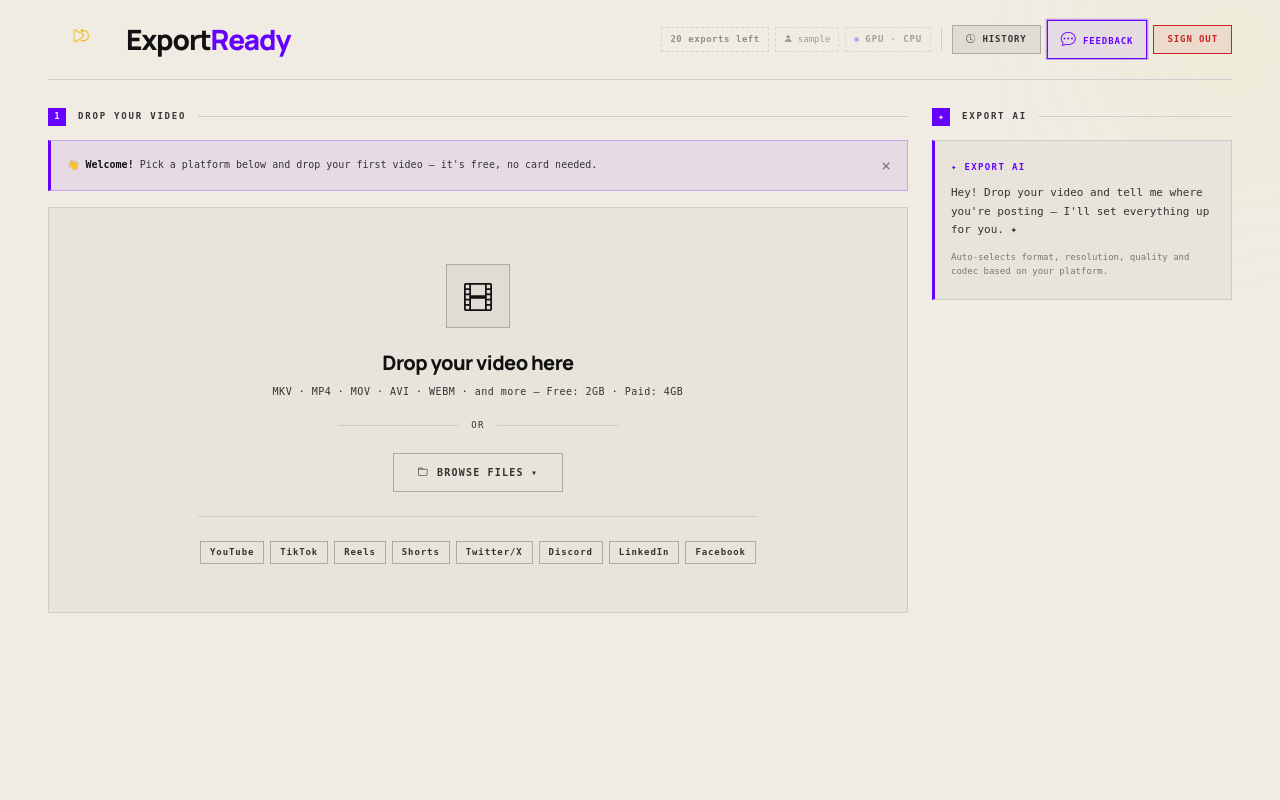
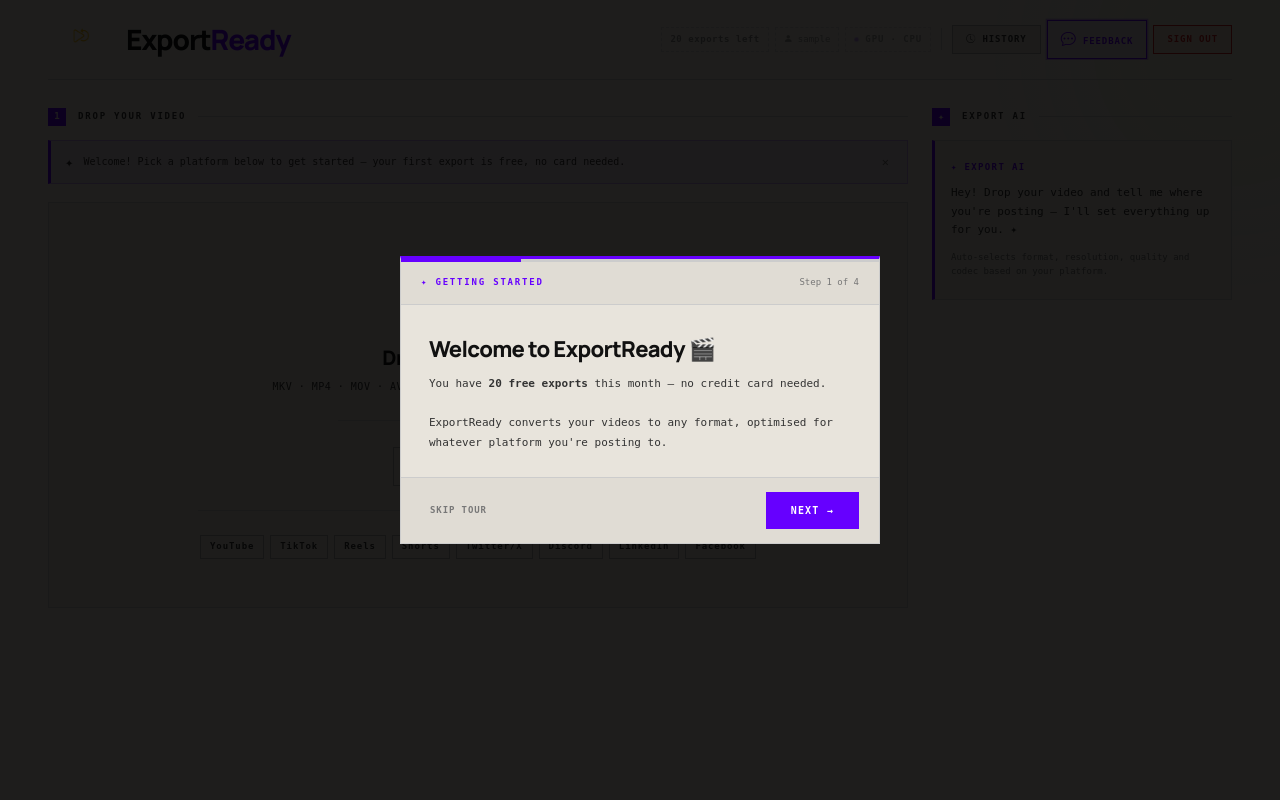
Before and after one commit to iamjeffdoria/converter, a Django app: page /convert/ in a window 1280 px wide. Run offline with Django 5.2, Linux system fonts and the light colour scheme; the visitor is signed in with stand-in values (Sample User, id 1); data comes from the database, SQL or seed files in the repository; data that the repository does not hold is empty; some libraries are stand-ins or nearby versions.

Commit message:
with onboarding

```diff
--- a/converter/admin.py
+++ b/converter/admin.py
@@ -1,5 +1,5 @@
 from django.contrib import admin
-from .models import JobRecord, Feedback
+from .models import JobRecord, Feedback, OnboardingState
 
 
 @admin.register(JobRecord)
@@ -25,3 +25,5 @@
     created_at_human.short_description = 'Created at'
 
 admin.site.register(Feedback)
+
+admin.site.register(OnboardingState)
--- a/converter/urls.py
+++ b/converter/urls.py
@@ -33,5 +33,6 @@
     path('health/', views.health, name='health'),
 
     path('submit-feedback/', views.submit_feedback, name='submit_feedback'),
+    path('onboarding/', views.onboarding_status, name='onboarding_status'),
 
 ]
--- a/converter/views.py
+++ b/converter/views.py
@@ -16,7 +16,7 @@
 from collections import defaultdict, Counter
 import time as _time
 from . import models
-from .models import JobRecord, Visitor, UserAccount,Feedback
+from .models import JobRecord, Visitor, UserAccount,Feedback, OnboardingState
 from django.db.models import F
 import hmac
 import hashlib
@@ -1116,6 +1116,7 @@
     return render(request, 'converter/analytics_dashboard.html')
 
 def analytics_api(request):
+
     if not request.session.get('analytics_authed'):
         return JsonResponse({'error': 'Unauthorised'}, status=401)
 
@@ -1297,6 +1298,21 @@
             'ip':       str(fb.ip_address) if fb.ip_address else None,
             'when':     fb_when,
         })
+    ob_all       = OnboardingState.objects.select_related('user').all()
+    ob_completed = ob_all.filter(completed=True, step__gte=4).count()
+    ob_skipped   = ob_all.filter(completed=True, step__lt=4).count()
+    ob_in_prog   = ob_all.filter(completed=False, step__gt=0).count()
+    ob_never     = ob_all.filter(completed=False, step=0).count()
+
+    ob_records = []
+    for ob in ob_all.order_by('-id')[:100]:
+        ob_records.append({
+            'username':  ob.user.username if ob.user else '—',
+            'step':      ob.step,
+            'completed': ob.completed,
+            'created_at': ob.created_at.strftime('%b %d, %Y') if ob.created_at else '—',
+            'completed_at': ob.completed_at.strftime('%b %d, %Y') if ob.completed_at else None,
+        })
 
     # ── Build response ────────────────────────────────────────────────────
     return JsonResponse({
@@ -1344,6 +1360,13 @@
         'paidUsers':   users_with_credits,
         'recentUsers': recent_users,
         'feedback':    feedback_list,
+
+        # Onboarding
+        'obCompleted': ob_completed,
+        'obSkipped':   ob_skipped,
+        'obInProgress': ob_in_prog,
+        'obNever':     ob_never,
+        'obRecords':   ob_records,
     })
 
 
@@ -2015,3 +2038,34 @@
 
     except Exception:
         return JsonResponse({'error': 'Server error. Please try again.'}, status=500)
+
+
+@login_required
+def onboarding_status(request):
+    """GET: check if onboarding needed. POST: mark a step complete."""
+    from .models import OnboardingState
+    state, _ = OnboardingState.objects.get_or_create(user=request.user)
+
+    if request.method == 'POST':
+        try:
+            body = json.loads(request.body)
+        except:
+            return JsonResponse({'error': 'Invalid JSON.'}, status=400)
+        action = body.get('action')
+        if action == 'next':
+            state.step += 1
+            state.save(update_fields=['step'])
+        elif action == 'complete':
+            state.completed = True
+            from django.utils import timezone
+            state.completed_at = timezone.now()
+            state.save(update_fields=['completed', 'completed_at'])
+        elif action == 'dismiss':
+            state.completed = True
+            state.save(update_fields=['completed'])
+        return JsonResponse({'step': state.step, 'completed': state.completed})
+
+    return JsonResponse({
+        'show': not state.completed,
+        'step': state.step,
+    })
--- a/templates/converter/index.html
+++ b/templates/converter/index.html
@@ -115,27 +115,12 @@
       <!-- ══ LEFT: CONVERTER COLUMN ══ -->
       <div class="converter-col">
 
-<!-- STEP 1: DROP -->
+        <!-- STEP 1: DROP -->
         <div class="section-header">
           <div class="section-num active" id="stepNum1">1</div>
           <div class="section-title-text">Drop Your Video</div>
           <div class="section-line"></div>
         </div>
-
-        {% if job_count == 0 %}
-        <div id="first-use-banner" style="
-          display:flex; align-items:center; justify-content:space-between; gap:12px; flex-wrap:wrap;
-          background:var(--accent-soft);
-          border:1px solid rgba(102,0,255,0.25);
-          border-left:3px solid var(--accent);
-          padding:12px 16px; margin-bottom:16px;
-          font-family:var(--mono); font-size:10px; color:var(--text-mid); line-height:1.6;
-        ">
-          <span>👋 <strong style="color:var(--text)">Welcome!</strong> Pick a platform below and drop your first video — it's free, no card needed.</span>
-          <button onclick="document.getElementById('first-use-banner').style.display='none'"
-            style="background:none;border:none;cursor:pointer;font-size:16px;color:var(--muted);flex-shrink:0;">×</button>
-        </div>
-        {% endif %}
 
         <!-- {% if free_remaining <= 1 and credits == 0 %}
         <div style="
@@ -164,10 +149,31 @@
           ">⚡ Get Credits →</a>
         </div>
         {% endif %} -->
-
+          {% if user.is_authenticated and job_count == 0 %}
+            <div style="
+              display:flex; align-items:center; gap:10px;
+              background:var(--accent-soft);
+              border:1px solid rgba(102,0,255,0.25);
+              border-left:3px solid var(--accent);
+              padding:10px 14px;
+              margin-bottom:18px;
+              font-family:var(--mono); font-size:10px;
+              color:var(--text-mid); line-height:1.6;
+              text-align:left;
+            ">
+              <span style="font-size:14px;flex-shrink:0;">✦</span>
+             <span style="flex:1;">Welcome! Pick a platform below to get started — your first export is free, no card needed.</span>
+              <button onclick="this.closest('div').style.display='none'" style="
+                background:none; border:none; cursor:pointer;
+                font-family:var(--mono); font-size:12px;
+                color:var(--muted); padding:0 4px; line-height:1; flex-shrink:0;
+              ">✕</button>
+            </div>
+            {% endif %}
         <div id="dropZone" class="drop-zone" tabindex="0" role="button" aria-label="Upload video file">
           <div class="drop-inner">
             <div class="drop-icon-wrap"><i class="bi bi-film"></i></div>
+
             <div class="drop-headline">Drop your video here</div>
             <div class="drop-sub">
               MKV · MP4 · MOV · AVI · WEBM · and more — Free: 2GB · Paid: 4GB
@@ -873,6 +879,9 @@
     }
 }
 </script>
+{% if user.is_authenticated %}
+  {% include 'converter/onboarding.html' %}
+{% endif %}
 <script src="{% static 'assets/js/converter.js' %}"></script>
 </body>
 </html>
--- /dev/null
+++ b/templates/converter/onboarding.html
@@ -0,0 +1,173 @@
+{% load static %}
+
+<!-- ── ONBOARDING OVERLAY ── -->
+<div id="onboardingOverlay" style="
+  display:none; position:fixed; inset:0; z-index:20000;
+  background:rgba(0,0,0,0.88);
+  align-items:center; justify-content:center;
+  padding:20px;
+  animation:fadeIn 0.3s ease;
+">
+  <div style="
+    background:var(--surface);
+    border:1px solid var(--border-mid);
+    border-top:3px solid var(--accent);
+    max-width:480px; width:100%;
+    position:relative;
+    animation:fadeIn 0.25s ease;
+  ">
+
+    <!-- Progress bar -->
+    <div style="height:3px; background:var(--border-mid); position:relative;">
+      <div id="onboardingProgress" style="
+        height:100%; background:var(--accent);
+        transition:width 0.4s ease; width:0%;
+      "></div>
+    </div>
+
+    <!-- Header -->
+    <div style="
+      padding:14px 20px;
+      border-bottom:1px solid var(--border-mid);
+      background:var(--surface2);
+      display:flex; align-items:center; justify-content:space-between;
+    ">
+      <span style="font-family:var(--mono);font-size:9px;font-weight:700;letter-spacing:0.2em;text-transform:uppercase;color:var(--accent);">
+        ✦ Getting Started
+      </span>
+      <span id="onboardingStepLabel" style="font-family:var(--mono);font-size:9px;color:var(--muted);">
+        Step 1 of 4
+      </span>
+    </div>
+
+    <!-- Step content -->
+    <div id="onboardingBody" style="padding:32px 28px 24px;"></div>
+
+    <!-- Footer -->
+    <div style="
+      padding:14px 20px;
+      border-top:1px solid var(--border-mid);
+      background:var(--surface2);
+      display:flex; align-items:center; justify-content:space-between; gap:10px;
+    ">
+      <button onclick="dismissOnboarding()" style="
+        font-family:var(--mono);font-size:9px;font-weight:700;
+        letter-spacing:0.1em;text-transform:uppercase;
+        color:var(--muted);background:transparent;
+        border:1px solid transparent;cursor:pointer;padding:8px;
+      ">Skip tour</button>
+      <button id="onboardingNextBtn" onclick="nextOnboardingStep()" style="
+        font-family:var(--mono);font-size:10px;font-weight:700;
+        letter-spacing:0.12em;text-transform:uppercase;
+        padding:10px 24px;background:var(--accent);color:#fff;
+        border:1px solid var(--accent);cursor:pointer;
+        transition:background 0.15s;
+      ">Next →</button>
+    </div>
+
+  </div>
+</div>
+
+<script>
+const ONBOARDING_STEPS = [
+  {
+    title: 'Welcome to ExportReady 🎬',
+    body: `You have <strong>20 free exports</strong> this month — no credit card needed.<br><br>
+           ExportReady converts your videos to any format, optimised for whatever platform you're posting to.`,
+    pct: 25,
+  },
+  {
+    title: 'Pick your platform first',
+    body: `See those platform buttons — <strong>YouTube, TikTok, Reels, Discord</strong>?<br><br>
+           Tap one before uploading and we'll auto-set the right format, resolution, and quality for you.`,
+    pct: 50,
+  },
+  {
+    title: 'Drop or browse your file',
+    body: `Drag a video onto the drop zone, or click <strong>Browse Files</strong> to pick from your device or Google Drive.<br><br>
+           Free tier supports files up to <strong>2 GB</strong>.`,
+    pct: 75,
+  },
+  {
+    title: 'Export AI has your back ✦',
+    body: `The AI panel on the right will suggest settings automatically when you drop a file.<br><br>
+           You can also just type — <em>"make it small enough for Discord"</em> or <em>"best quality for YouTube"</em>.`,
+    pct: 100,
+    last: true,
+  },
+];
+
+let _onboardingStep = 0;
+
+function renderOnboardingStep(step) {
+  const s = ONBOARDING_STEPS[step];
+  if (!s) return;
+
+  document.getElementById('onboardingProgress').style.width = s.pct + '%';
+  document.getElementById('onboardingStepLabel').textContent = `Step ${step + 1} of ${ONBOARDING_STEPS.length}`;
+  document.getElementById('onboardingBody').innerHTML = `
+    <div style="font-family:var(--sans);font-weight:800;font-size:clamp(18px,4vw,22px);
+      letter-spacing:-0.03em;color:var(--text);margin-bottom:12px;line-height:1.15;">
+      ${s.title}
+    </div>
+    <div style="font-family:var(--mono);font-size:11px;color:var(--text-mid);line-height:1.8;">
+      ${s.body}
+    </div>
+  `;
+
+  const btn = document.getElementById('onboardingNextBtn');
+  if (s.last) {
+    btn.textContent = "Let's go ✦";
+    btn.onclick = completeOnboarding;
+  } else {
+    btn.textContent = 'Next →';
+    btn.onclick = nextOnboardingStep;
+  }
+}
+
+async function nextOnboardingStep() {
+  await fetch('/onboarding/', {
+    method: 'POST',
+    headers: { 'Content-Type': 'application/json', 'X-CSRFToken': getCookie('csrftoken') },
+    body: JSON.stringify({ action: 'next' })
+  });
+  _onboardingStep++;
+  if (_onboardingStep >= ONBOARDING_STEPS.length) {
+    completeOnboarding();
+  } else {
+    renderOnboardingStep(_onboardingStep);
+  }
+}
+
+async function completeOnboarding() {
+  await fetch('/onboarding/', {
+    method: 'POST',
+    headers: { 'Content-Type': 'application/json', 'X-CSRFToken': getCookie('csrftoken') },
+    body: JSON.stringify({ action: 'complete' })
+  });
+  document.getElementById('onboardingOverlay').style.display = 'none';
+}
+
+async function dismissOnboarding() {
+  await fetch('/onboarding/', {
+    method: 'POST',
+    headers: { 'Content-Type': 'application/json', 'X-CSRFToken': getCookie('csrftoken') },
+    body: JSON.stringify({ action: 'dismiss' })
+  });
+  document.getElementById('onboardingOverlay').style.display = 'none';
+}
+
+async function initOnboarding() {
+  try {
+    const resp = await fetch('/onboarding/');
+    const data = await resp.json();
+    if (!data.show) return;
+    _onboardingStep = data.step || 0;
+    renderOnboardingStep(_onboardingStep);
+    document.getElementById('onboardingOverlay').style.display = 'flex';
+  } catch {}
+}
+
+// Auto-init when page loads
+document.addEventListener('DOMContentLoaded', initOnboarding);
+</script>
```
Also changed, not shown: converter/models.py (+16 -0 lines), templates/converter/analytics_dashboard.html (+59 -5 lines), converter/migrations/0008_onboardingstate.py (added), 2 other files.
